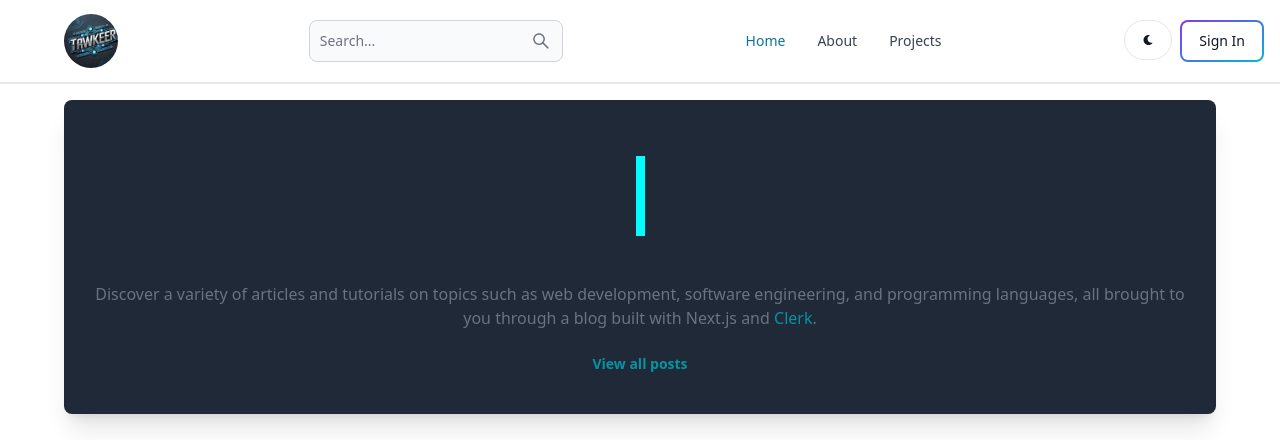
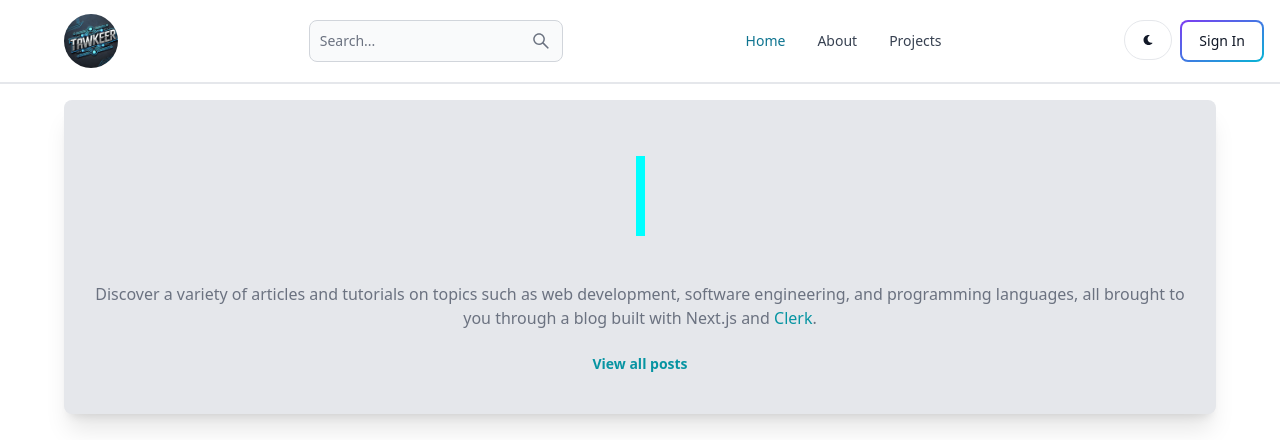
Before and after one commit to tawkeer1/bloggingapp, a Next.js app: page / in a window 1280 px wide. Shown: the top 440 px of the page. Built offline with nearby package versions, Linux system fonts and the light colour scheme; no server answers.

Commit message:
dark mode problem solved for typewriter component

```diff
--- a/src/app/components/TypeWriterHeader.jsx
+++ b/src/app/components/TypeWriterHeader.jsx
@@ -5,7 +5,7 @@ const TypeWriterHeader = () => {
   return (
     <>
     {/* inline-block pb-5 text-3xl font-bold lg:text-6xl max-[456px]:hidden */}
-    <div className="smalldevicemargin flex flex-col gap-6 text-center mx-6 lg:mx-auto my-4 p-10 px-6 max-w-6xl bg-gray-800 shadow-xl rounded-lg ">
+    <div className="text-gray-700 smalldevicemargin flex flex-col gap-6 text-center mx-6 lg:mx-auto my-4 p-10 px-6 max-w-6xl bg-gray-200  dark:bg-gray-800 dark:text-white shadow-xl rounded-lg ">
 
     <div className="max-w-6xl containertypewriter text-center p-4">
 
--- a/src/app/layout.js
+++ b/src/app/layout.js
@@ -37,7 +37,6 @@ export default function RootLayout({ children }) {
           <ThemeProvider>
             <ThemeCom>
               <Header />
-              <TypeWriterHeader />
               {children}
               <Footer />
             </ThemeCom>
--- a/src/app/page.jsx
+++ b/src/app/page.jsx
@@ -17,6 +17,8 @@ export default async function Home() {
     console.log('Error getting post:', error);
   }
   return (
+    <>
+    <TypeWriterHeader />
     <div className='flex flex-col justify-center items-center'>
 
       <div className='p-3'>
@@ -32,5 +34,6 @@ export default async function Home() {
         </Link>
       </div>
     </div>
+          </>
   );
 }
```
